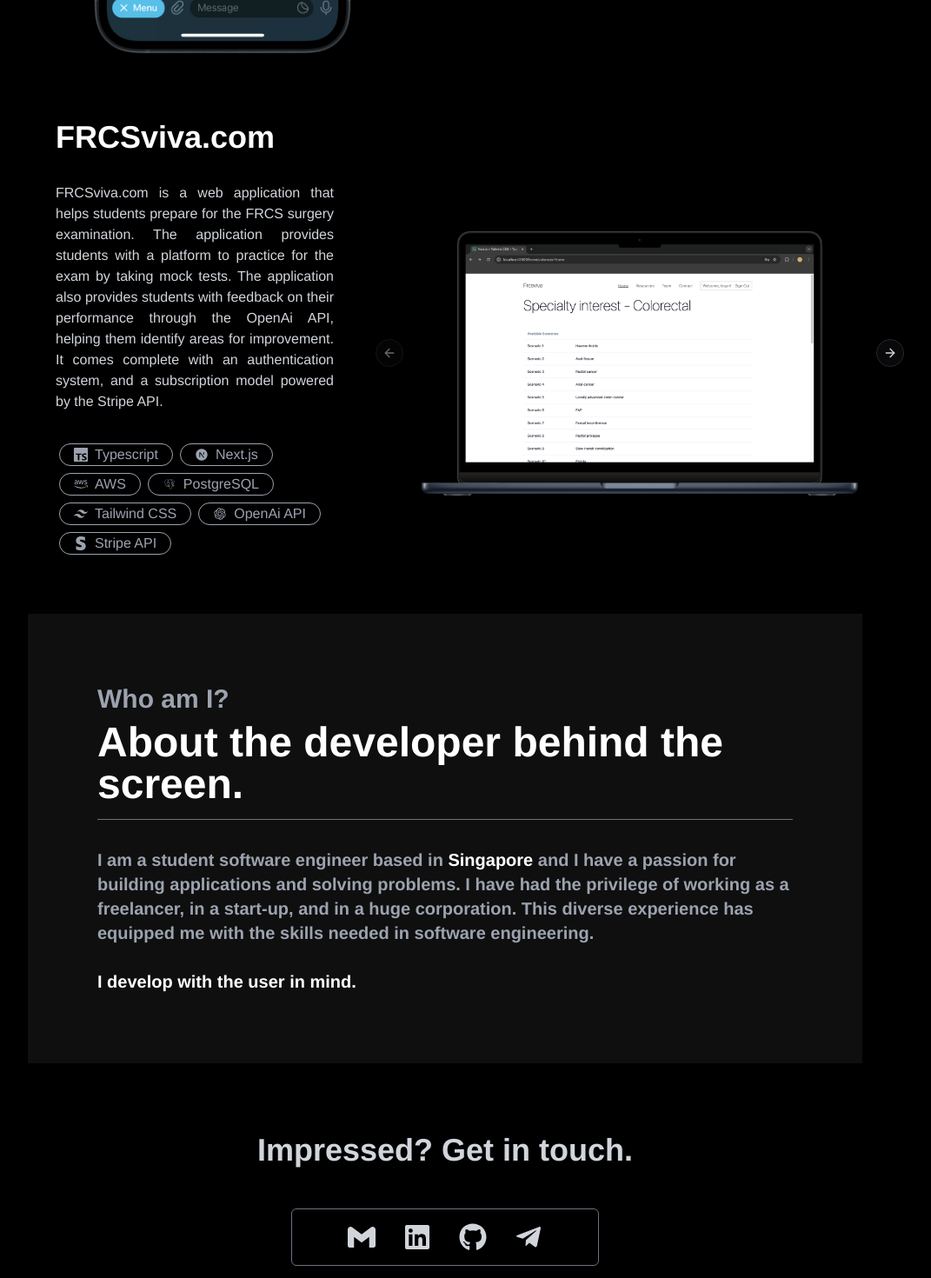
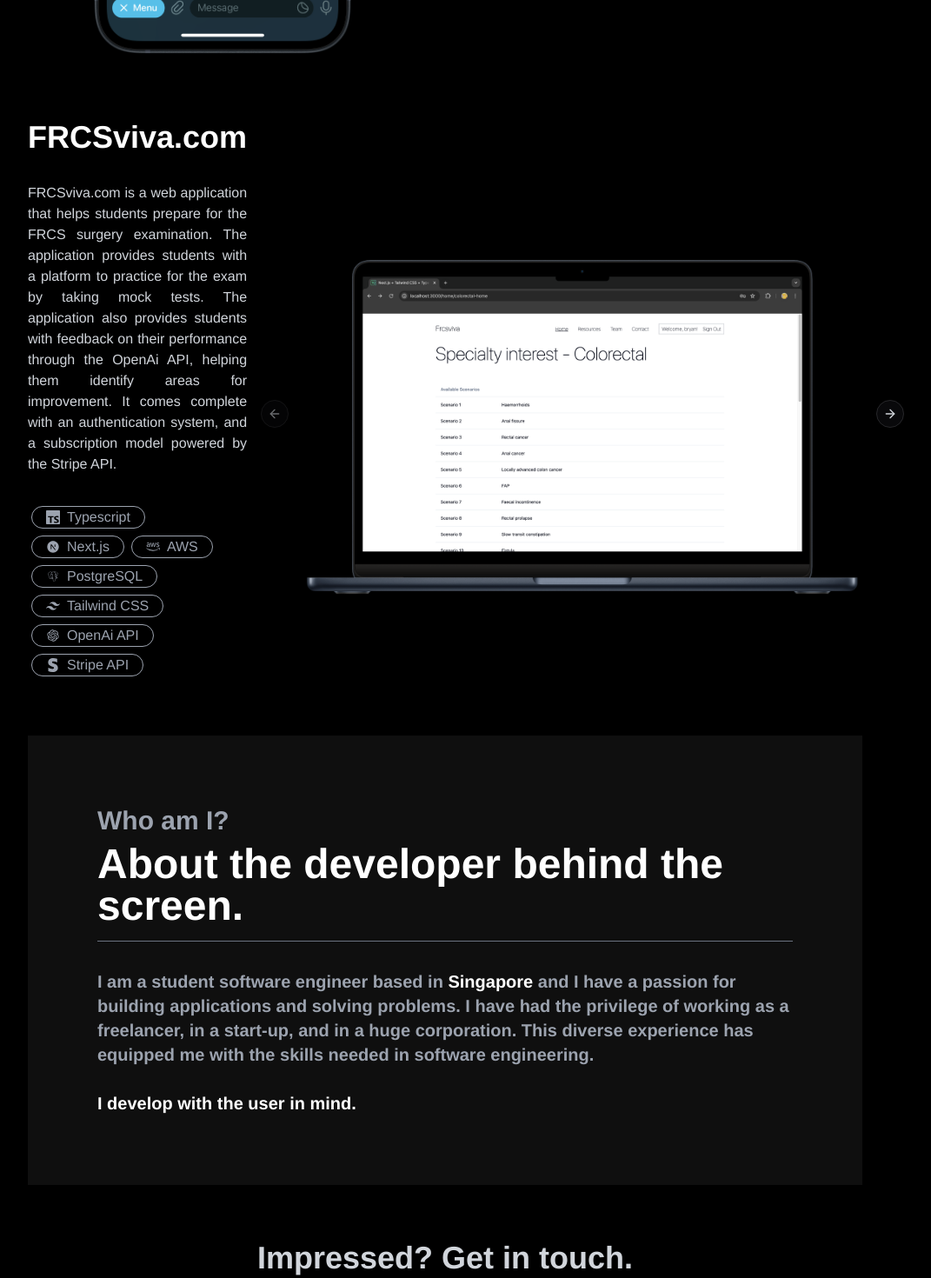
Before and after one commit to limjunan/portfolio, a React (Create React App) app: page / in a window 1280 px wide. Shown: the part 1660-3130 px from the top of the page at 87% size, without its empty margins (128-1199 px from the left). Built offline with nearby package versions, Linux system fonts and the light colour scheme.

Commit message:
touch ups

```diff
--- a/src/components/about.js
+++ b/src/components/about.js
@@ -32,7 +32,7 @@ const About = () => {
     };
   }, []);
   return (
-    <div className="mb-20 mx-8 lg:mx-40 font-semibold flex flex-col bg-cod-gray py-20 px-12 sm:px-20">
+    <div className="mb-16 mx-8 lg:mx-40 font-semibold flex flex-col bg-cod-gray py-20 px-12 sm:px-20">
       <div className="mb-2 flex space-x-4 text-gray-400 text-3xl">
         <p>Who am I?</p>
       </div>
--- a/src/components/contact.js
+++ b/src/components/contact.js
@@ -18,7 +18,7 @@ const Contact = () => {
         Impressed? Get in touch.
       </span>
       <div className="flex items-center justify-center flex-grow">
-        <div className="border-gray-500 rounded-md border p-4 px-16 space-x-8 flex">
+        <div className="border-gray-500 rounded-md border p-4 px-8 space-x-8 flex">
           <TooltipProvider>
             <Tooltip>
               <TooltipTrigger>
--- a/src/components/showcase.js
+++ b/src/components/showcase.js
@@ -112,11 +112,11 @@ const Showcase = () => {
         </div>
       </div>
       <div className="flex flex-col xl:flex-row items-center justify-start my-16 space-y-8 xl:space-x-16 text-gray-300">
-        <div className="flex-col items-center justify-center space-y-8 mx-8">
+        <div className="flex-col items-center justify-center space-y-8">
           <h1 className="text-white font-semibold text-2xl sm:text-3xl lg:text-4xl">
             FRCSviva.com
           </h1>
-          <p className="text-gray-300 font-medium text-l text-justify min-w-80">
+          <p className="text-gray-300 font-medium text-l text-justify min-w-60">
             FRCSviva.com is a web application that helps students prepare for
             the FRCS surgery examination. The application provides students with
             a platform to practice for the exam by taking mock tests. The
```
